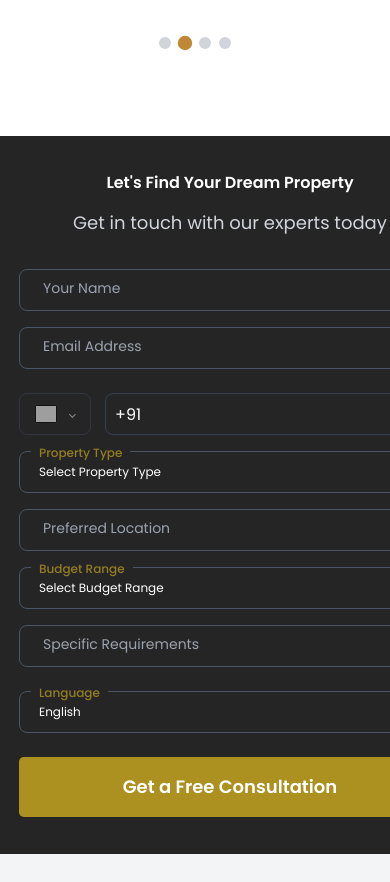
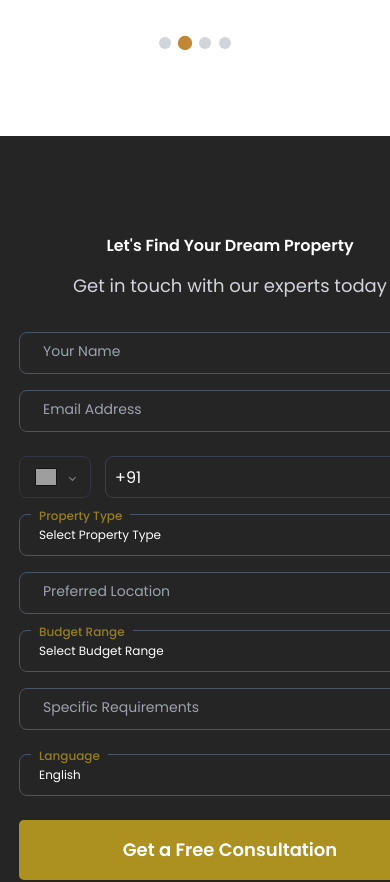
Before and after one commit to RAVI08RR/realstatemarketing, a Next.js app: page / in a window 390 px wide. Shown: the part 6800-7682 px from the top of the page. Built offline with nearby package versions, Linux system fonts and the light colour scheme; grey boxes are pictures that could not be loaded.

Commit message:
api updated on contact form

```diff
--- a/src/app/components/ContactForm.js
+++ b/src/app/components/ContactForm.js
@@ -90,10 +90,10 @@ export default function ContactForm() {
   };
 
   return (
-    <section className="relative lg:min-h-screen min-h-[85vh]  flex items-center" id='contact-us'>
+    <section className="relative lg:min-h-screen min-h-[100vh]  flex items-center" id='contact-us'>
       {/* Background Image */}
       <div className="absolute inset-0">
-        <div className="w-full lg:h-full h-[85vh] bg-[#252525] to-transparent relative">
+        <div className="w-full lg:h-full h-[100vh] bg-[#252525] lg:pb-0 pb-20 to-transparent relative">
           {/* City background simulation */}
           <div className="absolute right-0 top-0 w-1/2 h-full bg-contact-us">
             {/* Simple city skyline simulation */}
@@ -106,7 +106,7 @@ export default function ContactForm() {
       <div className="relative z-10 container mx-auto  w-full lg:p-0 p-[19px]">
         <div className="grid lg:grid-cols-2 gap-12 items-center">
           {/* Left Side - Form */}
-          <div className="max-w-[33rem]">
+          <div className="lg:max-w-[33rem] max-w-auto">
             <h2 className="lg:text-[28px] md:text-5xl font-[600] text-white text-center mb-4 leading-tight">
               Let&apos;s Find Your Dream Property
             </h2>
--- a/src/app/components/TrustedAdvisors.js
+++ b/src/app/components/TrustedAdvisors.js
@@ -13,7 +13,7 @@ export default function RealEstateAdvisors() {
           {/* Left Section */}
           <div className='rounded-lg p-5 mt-[0rem]' >
             <h1 className="text-[2.5rem] font-[600] mb-8 leading-[1.2]">
-              Your Trusted Real <br/>
+              Your Trusted Real <br className='md:none'/>
 
               Estate <span className="text-[#AC9020]">Advisors</span>
             </h1>
```
